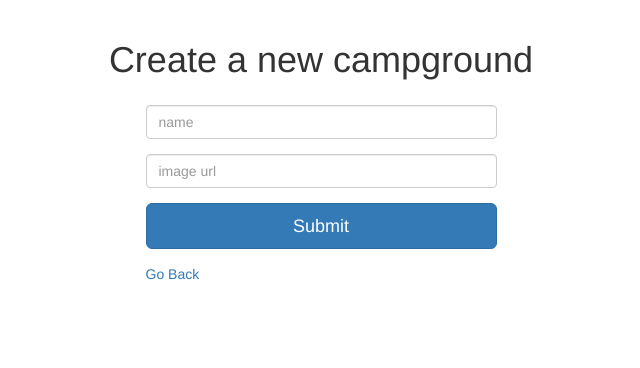
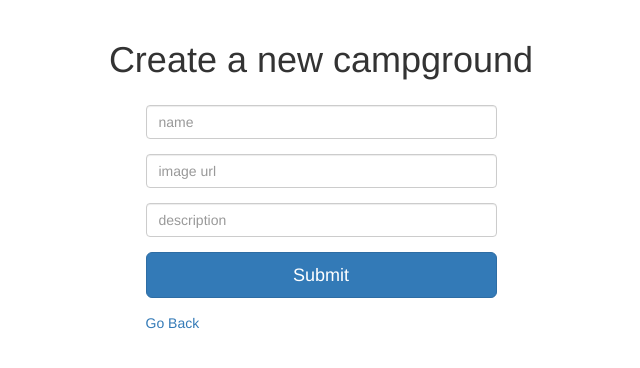
Before and after one commit to dansterlace/yelp-camp, a Node server app: page /campgrounds/new in a window 1280 px wide. Shown: the part 52-420 px from the top of the page, without its empty margins (319-959 px from the left). Run offline with Node 20, Linux system fonts and the light colour scheme; some libraries are stand-ins or nearby versions.

Commit message:
incorporated show route and description field

```diff
--- a/app.js
+++ b/app.js
@@ -8,7 +8,8 @@ mongoose.connect("mongodb://localhost/yelp_camp");
 // initial schema setup
 var campsroundSchema = new mongoose.Schema({
     name: String,
-    image: String
+    image: String,
+    description: String
 });
 
 var Campground = mongoose.model("Campground", campsroundSchema);
@@ -16,7 +17,8 @@ var Campground = mongoose.model("Campground", campsroundSchema);
 // Campground.create(
 //     {
 //         name: "Granite Hill",
-//         image: "https://farm6.staticflickr.com/5187/5623797406_ea91016ac3.jpg"
+//         image: "https://farm6.staticflickr.com/5187/5623797406_ea91016ac3.jpg",
+//         description: "Description goes here, holy moly"
 //     }, function(err, campground){
 //         if(err){
 //             console.log(err);
@@ -33,26 +35,25 @@ app.get("/", function(req, res){
     res.render("landing")
 });
 
+//INDEX - show all campgrounds
 app.get("/campgrounds", function(req, res){
     // Get all campgrounds
     Campground.find(function(err, allCampgrounds){
         if(err){
             console.log(err);
         } else {
-            res.render("campgrounds", {campgrounds: allCampgrounds});
+            res.render("index", {campgrounds: allCampgrounds});
         }
     });
 });
 
-app.get("/campgrounds/new", function(req, res){
-    res.render("new.ejs");
-});
-
+//CREATE - add new campground to DB
 app.post("/campgrounds", function(req, res){
     //get data from form and add to campgrounds array
     var name = req.body.name;
     var image = req.body.image;
-    var newCampground = {name: name, image: image};
+    var desc = req.body.description;
+    var newCampground = {name: name, image: image, description: desc};
     //create a new campground and save to DB
     Campground.create(newCampground, function(err, newlyCreated){
         if(err){
@@ -63,6 +64,25 @@ app.post("/campgrounds", function(req, res){
     });
 });
 
+
+//NEW - show form to create new campground
+app.get("/campgrounds/new", function(req, res){
+    res.render("new.ejs");
+});
+
+//SHOW - campground detail view
+app.get("/campgrounds/:id", function(req, res){
+    //find the campground with provided ID
+    Campground.findById(req.params.id, function(err, foundCampground){
+        if(err){
+            console.log(err);
+        } else {
+            //render show template with that campground
+            res.render("show", {campground: foundCampground});
+        }
+    });
+});
+
 app.listen(process.env.PORT, process.env.IP, function(){
     console.log("The YelpCamp server has started");
 })
--- a/views/campgrounds.ejs
+++ b/views/index.ejs
@@ -20,6 +20,9 @@
                     <div class="caption">
                         <h4><%= campground.name %></h4>
                     </div>
+                    <p>
+                        <a href="/campgrounds/<%= campground._id %>" class="btn btn-primary">More Info</a>
+                    </p>
                 </div>
             </div>
         <% }); %>
--- a/views/new.ejs
+++ b/views/new.ejs
@@ -12,6 +12,9 @@
                     <input class="form-control" type="text" name="image" placeholder="image url">
                 </div>
                 <div class="form-group">
+                    <input class="form-control" type="text" name="description" placeholder="description">
+                </div>
+                <div class="form-group">
                     <button class="btn-primary btn btn-lg btn-default btn-block">Submit</button>
                 </div>
             </form>
```
Also changed, not shown: views/show.ejs (added, +9 -0 lines).
